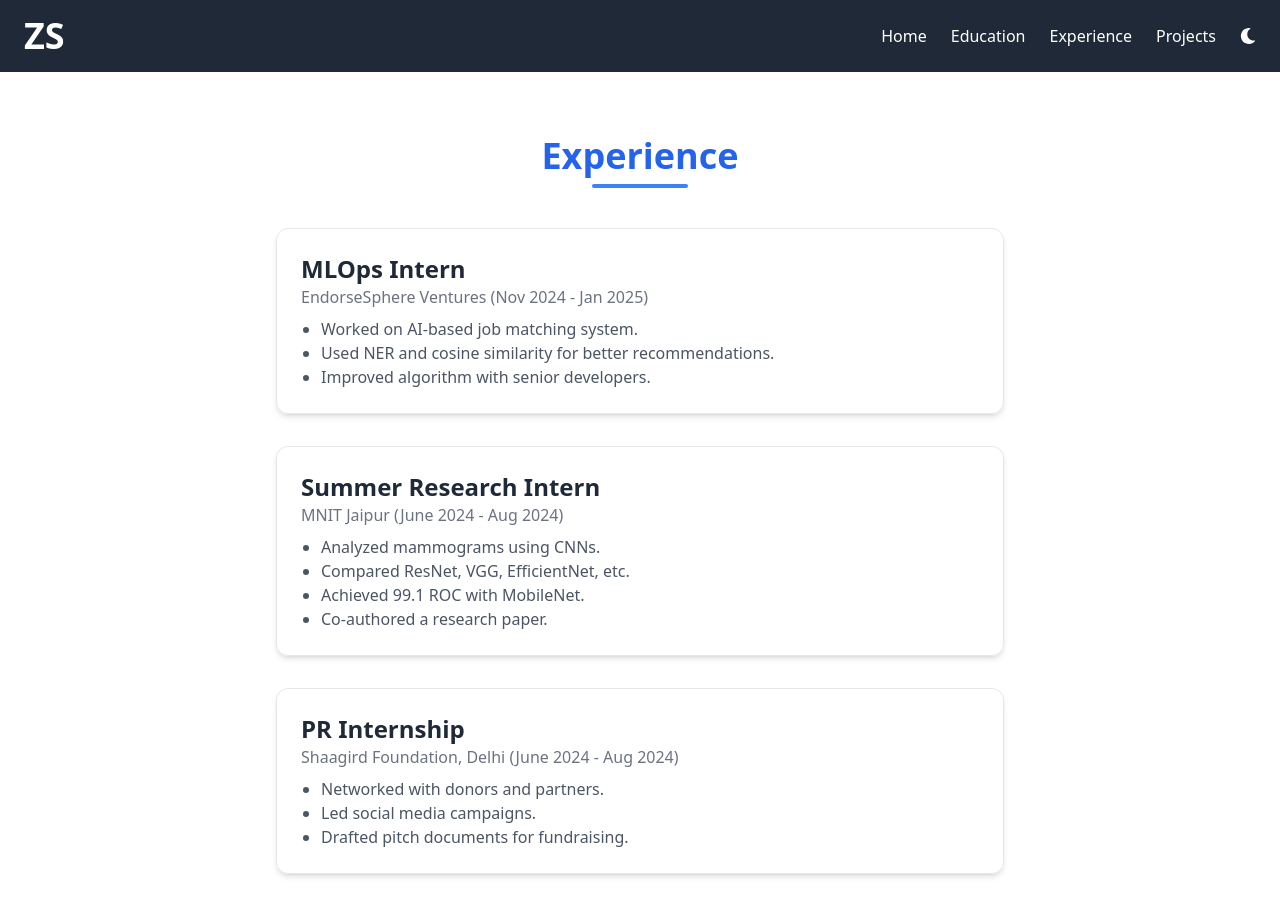
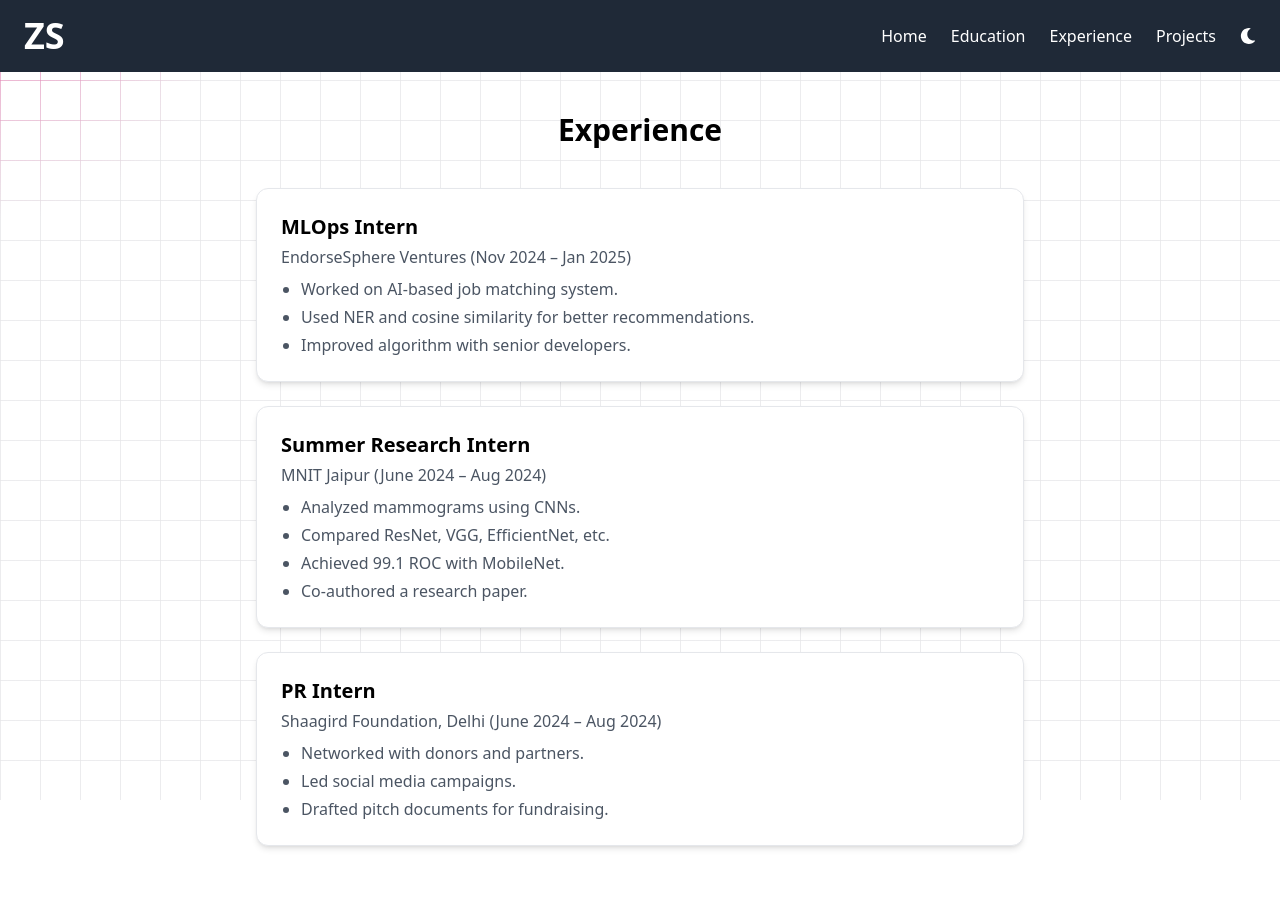
Before and after one commit to Zoheen0610/pf, a React (Create React App) app: page /experience in a window 1280 px wide. Shown: the top 916 px of the page. After the commit the page ends 886 px from the top, so only its background shows below. Built offline with nearby package versions, Linux system fonts and the light colour scheme.

Commit message:
Bg changes

```diff
--- a/package.json
+++ b/package.json
@@ -8,7 +8,11 @@
     "@testing-library/user-event": "^13.5.0",
     "@tsparticles/engine": "^3.8.1",
     "axios": "^1.8.4",
+    "class-variance-authority": "^0.7.1",
+    "clsx": "^2.1.1",
     "framer-motion": "^12.6.2",
+    "lucide-react": "^0.542.0",
+    "motion": "^12.23.12",
     "react": "^18.2.0",
     "react-dom": "^18.2.0",
     "react-icons": "^5.5.0",
@@ -18,7 +22,9 @@
     "react-scroll": "^1.9.3",
     "react-tsparticles": "^2.12.2",
     "serve": "^14.2.0",
+    "tailwind-merge": "^3.3.1",
     "tsparticles": "^3.8.1",
+    "tw-animate-css": "^1.3.8",
     "web-vitals": "^2.1.4"
   },
   "scripts": {
--- /dev/null
+++ b/src/components/Bg.jsx
@@ -0,0 +1,57 @@
+import React, { useState, useEffect } from "react";
+
+export default function Bg({ className = "", children }) {
+  const [pos, setPos] = useState({ x: 0, y: 0 });
+
+  // Track mouse position
+  useEffect(() => {
+    const handleMouseMove = (e) => {
+      setPos({ x: e.clientX, y: e.clientY });
+    };
+    window.addEventListener("mousemove", handleMouseMove);
+    return () => window.removeEventListener("mousemove", handleMouseMove);
+  }, []);
+
+  return (
+    <div
+      className={`fixed w-full bg-white dark:bg-black overflow-hidden ${className}`}
+    >
+      <div
+        className="fixed inset-0 [background-size:40px_40px] dark:opacity-0 transition-opacity"
+        style={{
+          backgroundImage: `
+            linear-gradient(to right, rgba(228,228,231,0.7) 1px, transparent 1px),
+            linear-gradient(to bottom,rgba(228,228,231,0.7) 1px, transparent 1px)
+          `,
+        }}
+      />
+
+      {/* Dark grid */}
+      <div
+        className="fixed inset-0 [background-size:40px_40px] opacity-0 dark:opacity-100 transition-opacity"
+        style={{
+          backgroundImage: `
+            linear-gradient(to right, rgba(70,70,70,0.1) 1px, transparent 1px),
+            linear-gradient(to bottom,rgba(70,70,70,0.1) 1px, transparent 1px)
+          `,
+        }}
+      />
+
+      {/* Pink glowing grid borders (masked to cursor cluster) */}
+      <div
+        className="fixed inset-0 [background-size:40px_40px] pointer-events-none transition-all duration-300"
+        style={{
+          backgroundImage: `
+            linear-gradient(to right, rgba(236,72,153,0.5) 1px, transparent 1px),
+            linear-gradient(to bottom, rgba(236,72,153,0.5) 1px, transparent 1px)
+          `,
+          WebkitMaskImage: `radial-gradient(circle 220px at ${pos.x}px ${pos.y}px, white, transparent)`,
+          maskImage: `radial-gradient(circle 220px at ${pos.x}px ${pos.y}px, white, transparent)`,
+        }}
+      />
+
+      {/* Hero text or children */}
+      <div className="relative z-20">{children}</div>
+    </div>
+  );
+}
--- a/src/components/Hero.jsx
+++ b/src/components/Hero.jsx
@@ -2,7 +2,8 @@ import { motion } from "framer-motion";
 
 const Hero = () => {
   return (
-    <section className="hero flex flex-col items-center justify-center h-screen text-center bg-white dark:bg-black transition-all  p-0 m-0" >
+
+    <section className="hero flex flex-col z-20 items-center justify-center h-screen text-center bg-transparent dark:bg-transparent transition-all  p-0 m-0" >
       <motion.h1
         className="text-5xl font-bold text-black dark:text-white"
         initial={{ opacity: 0, y: -50 }}
@@ -31,7 +32,7 @@ const Hero = () => {
       >
         Resume
       </motion.a>
-    </section>
+    </section >
   );
 };
 
--- /dev/null
+++ b/src/components/lib/utils.jsx
@@ -0,0 +1,6 @@
+import { clsx } from "clsx";
+import { twMerge } from "tailwind-merge";
+
+export function cn(...inputs) {
+  return twMerge(clsx(inputs));
+}
--- a/src/pages/Education.jsx
+++ b/src/pages/Education.jsx
@@ -1,8 +1,10 @@
 import React from "react";
+import Bg from "../components/Bg";
 
 const Education = () => {
   return (
-    <div className="bg-gradient-to-br from-pink-50 via-white to-pink-100 dark:from-gray-900 dark:to-gray-800 text-black dark:text-white px-4 py-10 min-h-screen">
+    <div className="dark:bg-black  text-black dark:text-white px-4 py-10 min-h-screen">
+      <Bg className="relative overflow-visible">
         <h1 className="text-3xl font-bold text-center text-black dark:text-white mb-10">
           Education
         </h1>
@@ -43,6 +45,7 @@ const Education = () => {
             </div>
           ))}
         </div>
+      </Bg>
     </div>
   );
 };
--- a/src/pages/Experience.jsx
+++ b/src/pages/Experience.jsx
@@ -1,64 +1,62 @@
 import React from "react";
+import Bg from "../components/Bg";
 
 const Experience = () => {
   return (
-    <div className="max-w-3xl mx-auto py-16 px-5">
-      {/* Section Title */}
-      <div className="text-center mb-10">
-        <h1 className="text-4xl font-bold text-blue-600 dark:text-blue-400">
+    <div className="dark:bg-black text-black dark:text-white px-4 py-10 min-h-screen">
+      <Bg className="relative overflow-visible">
+        {/* Section Title */}
+        <h1 className="text-3xl font-bold text-center text-black dark:text-white mb-10">
           Experience
         </h1>
-        <div className="mt-2 w-24 h-1 bg-blue-500 mx-auto rounded-full" />
-      </div>
 
-      {/* Experience Cards */}
-      <div className="space-y-8">
-        {/* MLOps Intern */}
-        <div className="border p-6 rounded-xl shadow-md hover:shadow-xl transition duration-300">
-          <h2 className="text-2xl font-semibold text-gray-800 dark:text-white">
-            MLOps Intern
-          </h2>
-          <p className="text-gray-500 dark:text-gray-300">
-            EndorseSphere Ventures (Nov 2024 - Jan 2025)
-          </p>
-          <ul className="list-disc pl-5 mt-2 text-gray-600 dark:text-gray-300">
-            <li>Worked on AI-based job matching system.</li>
-            <li>Used NER and cosine similarity for better recommendations.</li>
-            <li>Improved algorithm with senior developers.</li>
-          </ul>
+        {/* Experience Cards */}
+        <div className="space-y-6 max-w-3xl mx-auto">
+          {[
+            {
+              title: "MLOps Intern",
+              subtitle: "EndorseSphere Ventures (Nov 2024 – Jan 2025)",
+              detail: [
+                "Worked on AI-based job matching system.",
+                "Used NER and cosine similarity for better recommendations.",
+                "Improved algorithm with senior developers.",
+              ],
+            },
+            {
+              title: "Summer Research Intern",
+              subtitle: "MNIT Jaipur (June 2024 – Aug 2024)",
+              detail: [
+                "Analyzed mammograms using CNNs.",
+                "Compared ResNet, VGG, EfficientNet, etc.",
+                "Achieved 99.1 ROC with MobileNet.",
+                "Co-authored a research paper.",
+              ],
+            },
+            {
+              title: "PR Intern",
+              subtitle: "Shaagird Foundation, Delhi (June 2024 – Aug 2024)",
+              detail: [
+                "Networked with donors and partners.",
+                "Led social media campaigns.",
+                "Drafted pitch documents for fundraising.",
+              ],
+            },
+          ].map((exp, index) => (
+            <div
+              key={index}
+              className="border border-gray-200 dark:border-gray-700 p-6 rounded-xl bg-white dark:bg-gray-800 shadow-md hover:shadow-lg transition"
+            >
+              <h2 className="text-xl font-semibold mb-1">{exp.title}</h2>
+              <p className="text-gray-600 dark:text-gray-300">{exp.subtitle}</p>
+              <ul className="list-disc pl-5 mt-2 text-gray-600 dark:text-gray-300 space-y-1">
+                {exp.detail.map((point, i) => (
+                  <li key={i}>{point}</li>
+                ))}
+              </ul>
+            </div>
+          ))}
         </div>
-
-        {/* Research Intern */}
-        <div className="border p-6 rounded-xl shadow-md hover:shadow-xl transition duration-300">
-          <h2 className="text-2xl font-semibold text-gray-800 dark:text-white">
-            Summer Research Intern
-          </h2>
-          <p className="text-gray-500 dark:text-gray-300">
-            MNIT Jaipur (June 2024 - Aug 2024)
-          </p>
-          <ul className="list-disc pl-5 mt-2 text-gray-600 dark:text-gray-300">
-            <li>Analyzed mammograms using CNNs.</li>
-            <li>Compared ResNet, VGG, EfficientNet, etc.</li>
-            <li>Achieved 99.1 ROC with MobileNet.</li>
-            <li>Co-authored a research paper.</li>
-          </ul>
-        </div>
-
-        {/* PR Internship */}
-        <div className="border p-6 rounded-xl shadow-md hover:shadow-xl transition duration-300">
-          <h2 className="text-2xl font-semibold text-gray-800 dark:text-white">
-            PR Internship
-          </h2>
-          <p className="text-gray-500 dark:text-gray-300">
-            Shaagird Foundation, Delhi (June 2024 - Aug 2024)
-          </p>
-          <ul className="list-disc pl-5 mt-2 text-gray-600 dark:text-gray-300">
-            <li>Networked with donors and partners.</li>
-            <li>Led social media campaigns.</li>
-            <li>Drafted pitch documents for fundraising.</li>
-          </ul>
-        </div>
-      </div>
+      </Bg>
     </div>
   );
 };
--- a/src/pages/Home.jsx
+++ b/src/pages/Home.jsx
@@ -6,9 +6,12 @@ import Skills from "../components/Skills";
 import Contact from "../components/Contact";
 import Achievement from "../components/Achievement";
 import Backtotop from "../components/BackToTop";
+import Bg from "../components/Bg";
+
 const Home = () => {
   return (
-    <div className=" bg-gradient-to-br from-pink-50 via-white to-pink-100 dark:from-gray-800 dark:via-gray-700 dark:to-gray-900 text-black dark:text-white">
+    <div className=" text-black dark:text-white">
+      <Bg className="relative overflow-visible">
         <Hero />
         <About />
         <Skills />
@@ -16,6 +19,7 @@ const Home = () => {
         <Achievement />
         <Contact />
         <Backtotop />
+      </Bg>
     </div>
   );
 };
```
Also changed, not shown: src/components/Navbar.jsx (+5 -5 lines), src/pages/Projects.jsx (+18 -14 lines), 1 other file (tests, documents, lock files or other folders). Lines whose indentation alone changed are shown as unchanged.
